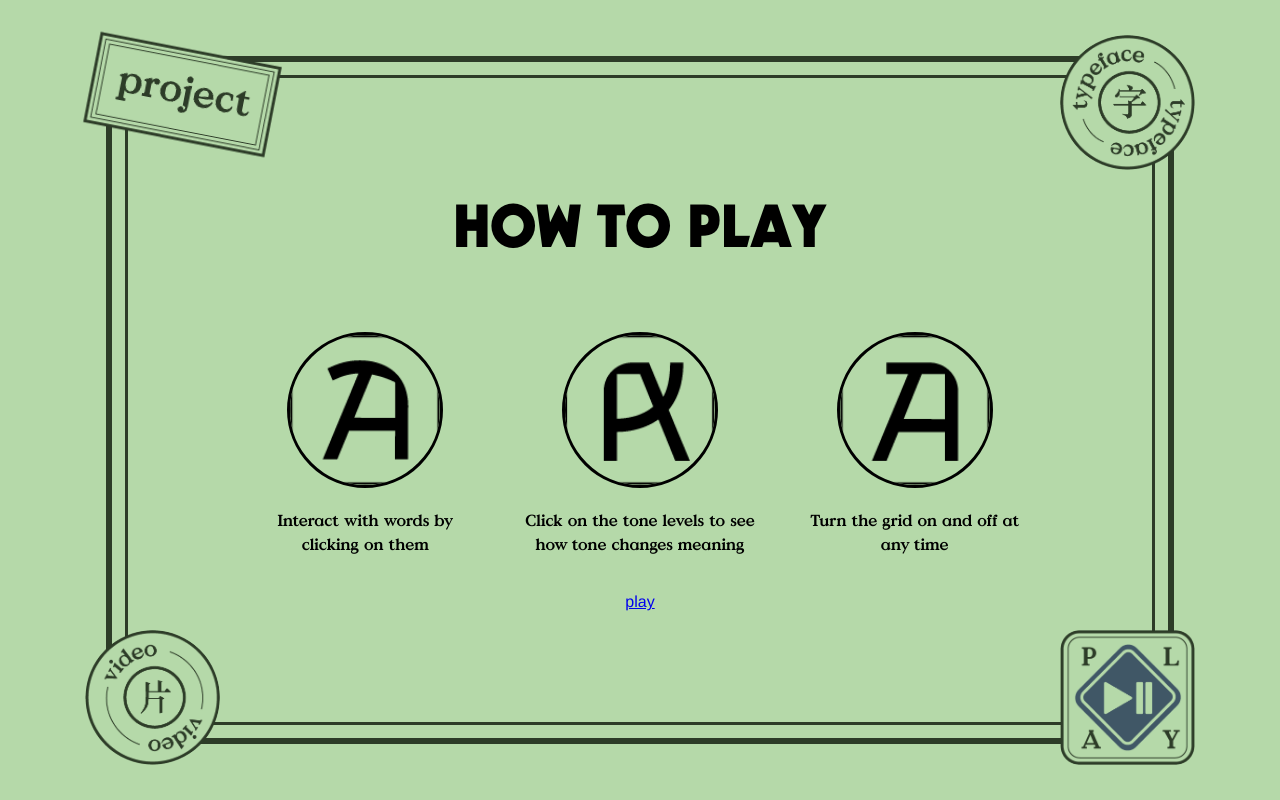
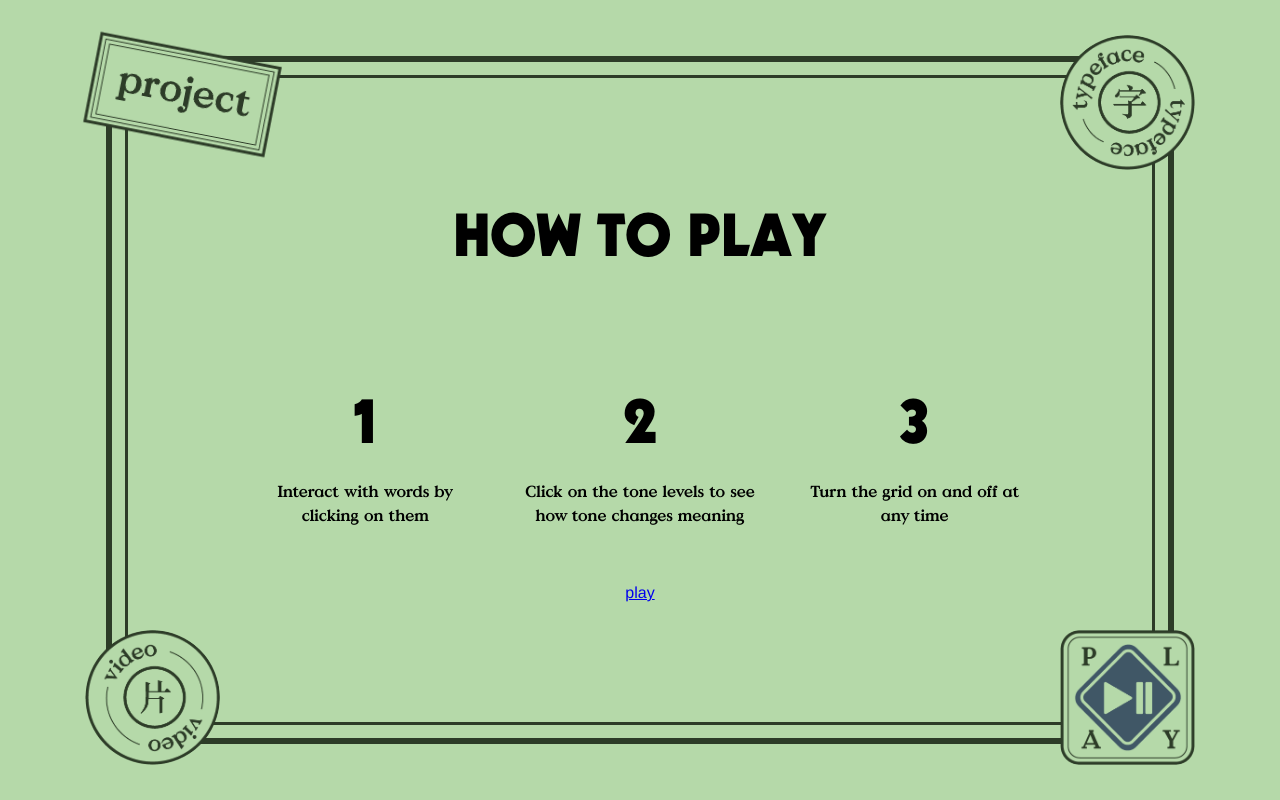
Before and after one commit to timbusuttil/jyut-sans-web, a Vue app: page /#/how-to-play in a window 1280 px wide. Built offline with nearby package versions, Linux system fonts and the light colour scheme.

Commit message:
remove how to play images

```diff
--- a/src/views/HowToPlay.vue
+++ b/src/views/HowToPlay.vue
@@ -3,7 +3,8 @@
     <h2>How to play</h2>
     <div class="howFlexContainer">
       <div v-for="(item, index) in flexItems" class="flexItem" :key="index">
-        <img class="featureImage" :src="item.image" :alt="item.alt">
+        <!-- <img class="featureImage" :src="item.image" :alt="item.alt"> -->
+        <h1>{{index+1}}</h1>
         <p>{{item.text}}</p>
       </div>
     </div>
@@ -18,18 +19,18 @@ export default {
     return {
       flexItems: [
         {
-          image: require('../assets/typeface/letters/a falling.png'),
-          alt: '',
+          // image: require('../assets/typeface/letters/a falling.png'),
+          // alt: '',
           text: 'Interact with words by clicking on them'
         },
         {
-          image: require('../assets/typeface/letters/a rising.png'),
-          alt: '',
+          // image: require('../assets/typeface/letters/a rising.png'),
+          // alt: '',
           text: 'Click on the tone levels to see how tone changes meaning'
         },
         {
-          image: require('../assets/typeface/letters/a stable.png'),
-          alt: '',
+          // image: require('../assets/typeface/letters/a stable.png'),
+          // alt: '',
           text: 'Turn the grid on and off at any time'
         }
       ]
```
